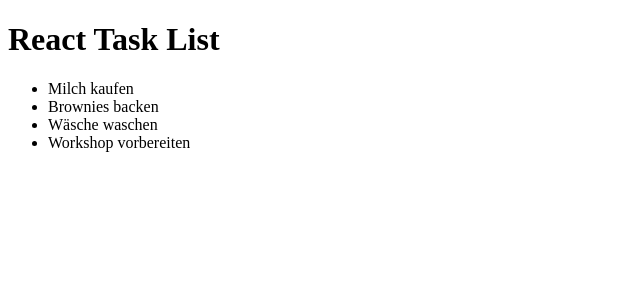
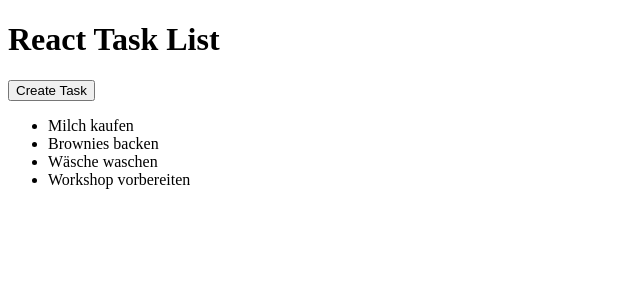
Before and after one commit to christopherstock/NodeAdvancedPrimer, a React app: page / in a window 1280 px wide. Shown: the top 300 px of the page, without its empty margins (0-640 px from the left). Built offline with nearby package versions, Linux system fonts and the light colour scheme; the HTML template or start-up script is replaced by a standard one.

Commit message:
Added state and 'create new task' button.

```diff
--- a/src/de/computy/react-primer/App.tsx
+++ b/src/de/computy/react-primer/App.tsx
@@ -1,6 +1,7 @@
 
-    import * as React from 'react';
-    import * as rp    from '.';
+    import * as React  from 'react';
+    import * as moment from 'moment';
+    import * as rp     from '.';
 
     /**
     *   The entire application component.
@@ -43,6 +44,13 @@
                 { /* title */ }
                 <h1 id="appTitle">{ this.props.title }</h1>
 
+                { /* new task button */ }
+                <button id="submitButton" className="button" onClick={
+                    () : void => { this.createTask( 'New Task on [' + moment().format() + ']' ); }
+                }>
+                    Create Task
+                </button>
+
                 { /* task list */ }
                 <ul id="taskList">{ this.createTaskList() }</ul>
 
@@ -68,4 +76,25 @@
 
             return taskItems;
         }
+
+        /**
+        *   Creates a new task.
+        *
+        *   @param taskName The name of the task to create.
+        */
+        private createTask( taskName:string ) : void
+        {
+            console.log( 'App.createTask( ' + taskName + ' ) being invoked' );
+
+            // copy original array
+            const newTaskList:string[] = this.state.taskList.slice();
+            newTaskList.push( taskName );
+
+            // set new state forcing the component to re-render
+            this.setState(
+                {
+                    taskList: newTaskList,
+                }
+            );
+        }
     }
```
